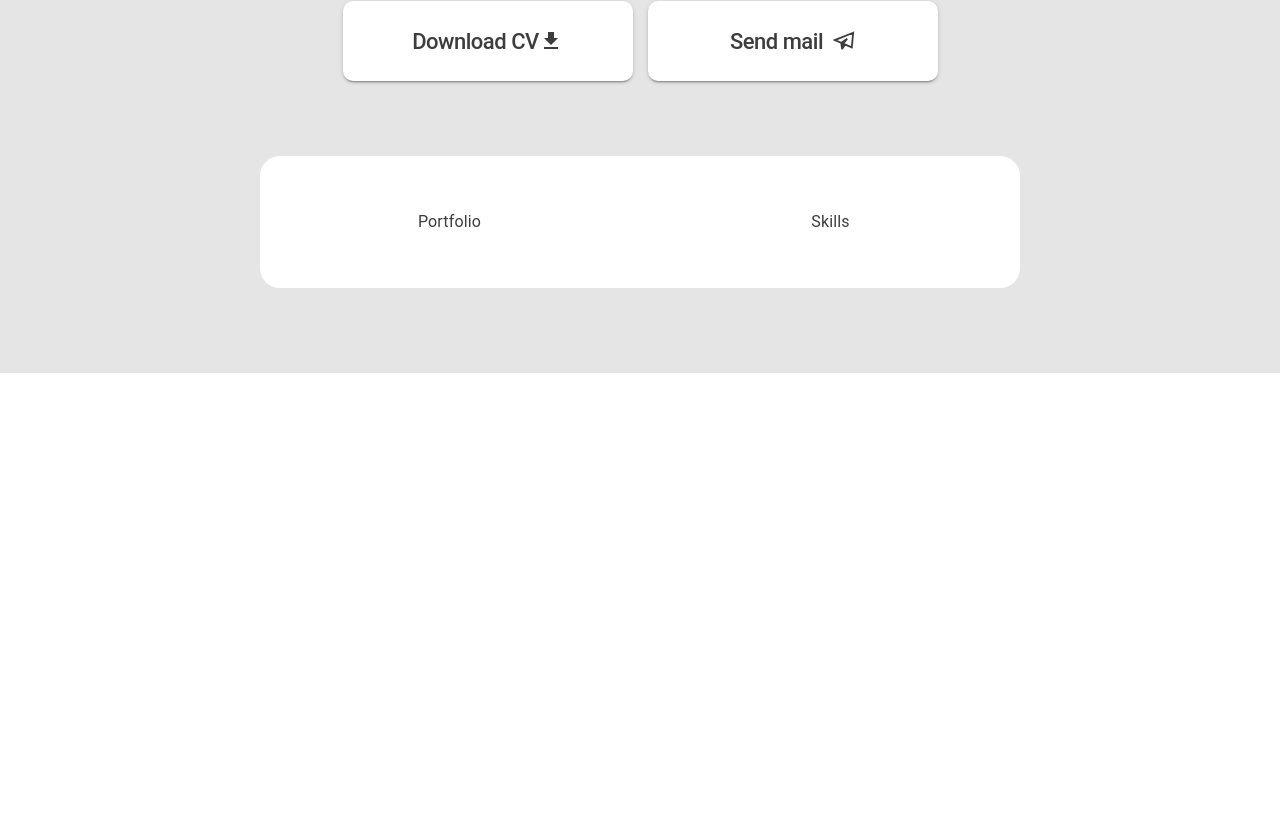
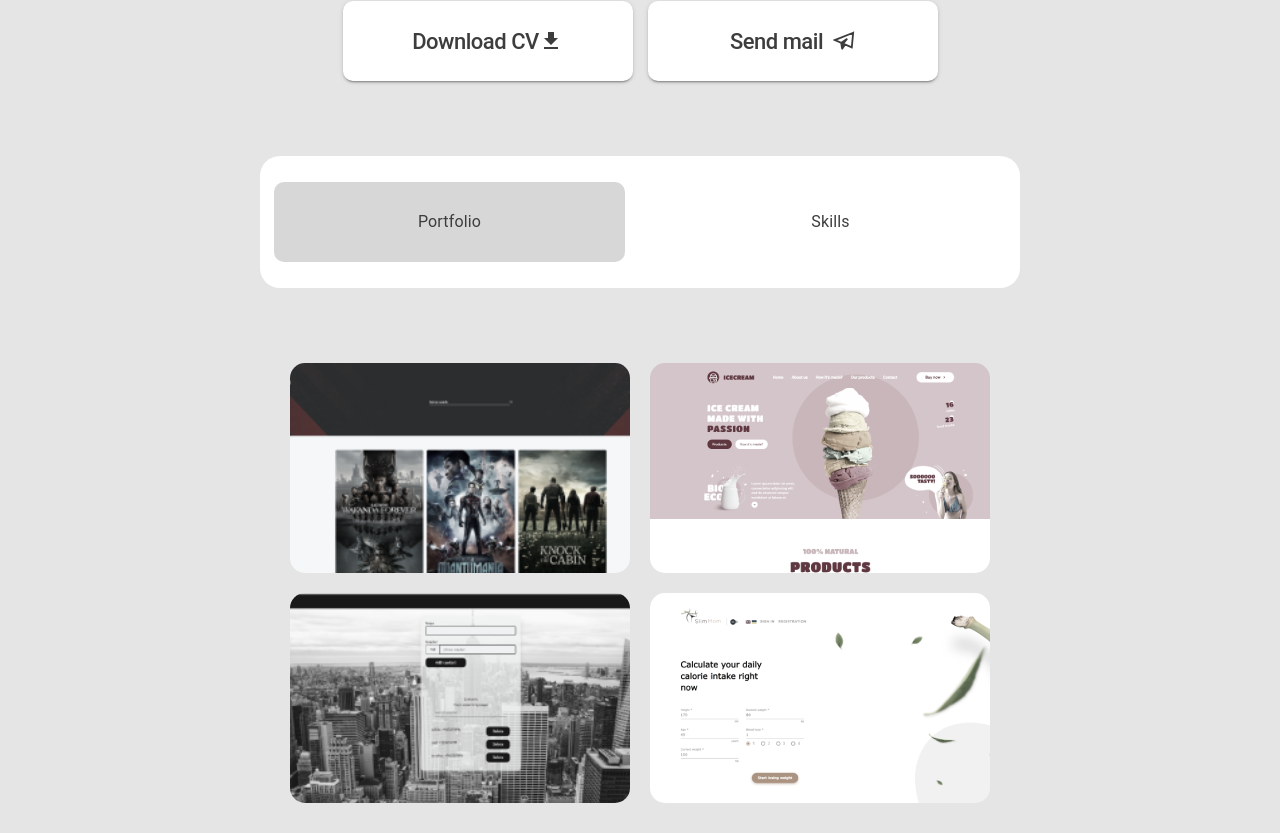
Before and after one commit to BashchakYevhen/portfolio, a React (Create React App) app: page / in a window 1280 px wide. Shown: the part 314-1147 px from the top of the page. Before the commit the page ends 800 px from the top, so only its background shows below. Built offline with nearby package versions, Linux system fonts and the light colour scheme.

Commit message:
done portfolio & skills style

```diff
--- a/src/App.tsx
+++ b/src/App.tsx
@@ -7,7 +7,7 @@ function App() {
     return (
         <Routes>
             <Route path="/" element={<Layout />}>
-                <Route path="/portfolio" element={<Portfolio />} />
+                <Route index element={<Portfolio />} />
                 <Route path="/Skills" element={<Skills />} />
             </Route>
             <Route path="*" element={<Layout />} />
--- a/src/components/contact/Contact.tsx
+++ b/src/components/contact/Contact.tsx
@@ -7,7 +7,7 @@ import { GrSend } from "react-icons/gr"
 export const Contact = () => {
     return (
         <ContactBox>
-            <StyledCvButton>Download CV <FileDownloadIcon /></StyledCvButton>
+            <StyledCvButton download="CV.pdf" href='../../image/YEVHEN_BASHCHAK.pdf' >Download CV <FileDownloadIcon /></StyledCvButton>
             <StyledSendMail href="mailto:evgeny221@gmail.com">
                 Send mail<IconStyled> <GrSend color="blue" /></IconStyled>
             </StyledSendMail>
--- a/src/components/myData/myData.tsx
+++ b/src/components/myData/myData.tsx
@@ -43,10 +43,10 @@ export const MyData = () => {
                         gap: "10px",
                     }}
                 >
-                    <Link href='https://github.com/BashchakYevhen' referrerPolicy='no-referrer' target="blank" >
+                    <Link href='https://github.com/BashchakYevhen' rel="noopener noreferrer" target="blank" >
                         <GitHubIcon />
                     </Link>
-                    <Link href='https://www.linkedin.com/in/bashchak-yevhen/' referrerPolicy='no-referrer' target="blank" >
+                    <Link href='https://www.linkedin.com/in/bashchak-yevhen/' rel="noopener noreferrer" target="blank" >
                         <LinkedInIcon />
                     </Link>
                 </Box>
--- a/src/components/navigation/Navigation.tsx
+++ b/src/components/navigation/Navigation.tsx
@@ -5,7 +5,7 @@ import { StyledRoute } from "../styledLink/styledLink"
 export const Navigation = () => {
     return (
         <NavLinksBox>
-            <StyledRoute to={"/Portfolio"}>Portfolio</StyledRoute>
+            <StyledRoute to={"/"}>Portfolio</StyledRoute>
             <StyledRoute to={"/skills"}>Skills</StyledRoute>
         </NavLinksBox>
     )
--- a/src/components/portfolio/portfolio.tsx
+++ b/src/components/portfolio/portfolio.tsx
@@ -1,5 +1,7 @@
 import React from "react";
 // import { Box } from "@mui/material";
+import GitHubIcon from "@mui/icons-material/GitHub";
+import OpenInNewIcon from "@mui/icons-material/OpenInNew";
 import filmoteka from "../../image/projects/small/filmoteka.png";
 import IceCream from "../../image/projects/small/IceCream.png";
 import PhoneBook from "../../image/projects/small/PhoneBook.png";
@@ -13,27 +15,92 @@ export function Portfolio() {
             <ListStyled>
                 <ListItemStyled>
                     <img src={filmoteka} alt="img" />
-                    <SignatureBox>
+                    <SignatureBox className="signatureBox">
                         <span>Filmoteka</span>
                     </SignatureBox>
+                    <LinksBox className="linksBox">
+                        <a
+                            href="https://github.com/BashchakYevhen/filmoteka"
+                            target={"_blank"}
+                            rel="noopener noreferrer"
+                        >
+                            <GitHubIcon />
+                        </a>
+                        <a
+                            href="https://bashchakyevhen.github.io/filmoteka/"
+                            target={"_blank"}
+                            rel="noopener noreferrer"
+                        >
+                            <OpenInNewIcon />
+                        </a>
+                    </LinksBox>
                 </ListItemStyled>
                 <ListItemStyled>
                     <img src={IceCream} alt="img" />
-                    <SignatureBox>
+                    <SignatureBox className="signatureBox">
                         <span>Ice Cream</span>
                     </SignatureBox>
+                    <LinksBox className="linksBox">
+                        <a
+                            href="https://github.com/BashchakYevhen/iceCream"
+                            target={"_blank"}
+                            rel="noopener noreferrer"
+                        >
+                            <GitHubIcon />
+                        </a>
+
+                        <a
+                            href="https://bashchakyevhen.github.io/iceCream/"
+                            target={"_blank"}
+                            rel="noopener noreferrer"
+                        >
+                            <OpenInNewIcon />
+                        </a>
+                    </LinksBox>
                 </ListItemStyled>
                 <ListItemStyled>
                     <img src={PhoneBook} alt="img" />
-                    <SignatureBox>
+                    <SignatureBox className="signatureBox">
                         <span>PhoneBook</span>
                     </SignatureBox>
+                    <LinksBox className="linksBox">
+                        <a
+                            href="https://github.com/BashchakYevhen/goit-react-hw-08-phonebook"
+                            target={"_blank"}
+                            rel="noopener noreferrer"
+                        >
+                            <GitHubIcon />
+                        </a>
+                        <a
+                            href="https://bashchakyevhen.github.io/goit-react-hw-08-phonebook/"
+                            target={"_blank"}
+                            rel="noopener noreferrer"
+                        >
+                            <OpenInNewIcon />
+                        </a>
+                    </LinksBox>
                 </ListItemStyled>
                 <ListItemStyled>
                     <img src={Slimm} alt="img" />
-                    <SignatureBox>
+                    <SignatureBox className="signatureBox">
                         <span>Slim-Mom</span>
                     </SignatureBox>
+                    <LinksBox className="linksBox">
+                        <a
+                            href="https://github.com/denyskuz/slimmom"
+                            target={"_blank"}
+                            rel="noopener noreferrer"
+                        >
+                            <GitHubIcon />
+                        </a>
+                        <a
+                            href="https://slimmom-gold-team.netlify.app/"
+                            target={"_blank"}
+                            rel="noopener noreferrer"
+                        >
+                            <OpenInNewIcon />
+                        </a>
+                    </LinksBox>
                 </ListItemStyled>
             </ListStyled>
         </div>
@@ -46,13 +113,14 @@ const ListStyled = styled.ul`
     justify-content: center;
     gap: 20px;
     flex-direction: column;
-@media screen and (min-width: 768px) {
+    margin-bottom: 20px;
+    @media screen and (min-width: 768px) {
         margin: 0 auto;
+        margin-bottom: 20px;
         width: 756px;
         flex-direction: row;
         flex-wrap: wrap;
     }
-
 `;
 const ListItemStyled = styled.li`
     position: relative;
@@ -63,7 +131,6 @@ const ListItemStyled = styled.li`
     height: 210px;
 
     @media screen and (min-width: 768px) {
-
         margin-bottom: 0px;
     }
 
@@ -72,11 +139,13 @@ const ListItemStyled = styled.li`
         filter: grayscale(80%);
     }
     &:hover {
-        cursor: pointer;
         & img {
             filter: grayscale(0%);
         }
-        & div {
+        & .signatureBox {
+            transform: translate(-50%, 50px);
+        }
+        & .linksBox {
             transform: translate(-50%, -50px);
         }
     }
@@ -84,9 +153,9 @@ const ListItemStyled = styled.li`
 const SignatureBox = styled.div`
     transition: 300ms linear;
     position: absolute;
-    bottom: -50px;
+    top: -50px;
     left: 50%;
-    background-color:${props => props.theme.palette.color.hoverCard};
+    background-color: ${(props) => props.theme.palette.color.hoverCard};
     transform: translate(-50%, 0px);
     width: 100%;
     height: 50px;
@@ -94,6 +163,32 @@ const SignatureBox = styled.div`
     align-items: center;
     justify-content: center;
     & span {
-        color: ${props => props.theme.palette.color.textColor};
+        color: ${(props) => props.theme.palette.color.textColor};
     }
 `;
+
+const LinksBox = styled.div`
+    transition: 300ms linear;
+    position: absolute;
+    bottom: -50px;
+    left: 50%;
+    background-color: ${(props) => props.theme.palette.color.hoverCard};
+    transform: translate(-50%, 0px);
+    width: 100%;
+    height: 50px;
+    display: flex;
+    align-items: center;
+    justify-content: space-around;
+    & a {
+        display: flex;
+        align-items: center;
+        justify-content: space-around;
+        width: 170px;
+        height: 100%;
+        color: ${(props) => props.theme.palette.color.textColor};
+    }
+    & a:hover {
+        cursor: pointer;
+        background-color: ${(props) => props.theme.palette.color.active};
+    }
+`;
--- a/src/components/skills/skills.tsx
+++ b/src/components/skills/skills.tsx
@@ -15,15 +15,15 @@ export function Skills() {
 
     return (
         <ListStyled>
-            <li><ImgBox><img src={HTML} alt="HTML" /></ImgBox></li>
-            <li><ImgBox><img src={CSS} alt="Css" /></ImgBox></li>
-            <li><ImgBox><img src={JavaScript} alt="JavaScript" /></ImgBox></li>
-            <li><ImgBox><img src={React} alt="React" /></ImgBox></li>
-            <li><ImgBox><img src={TypeScript} alt="TypeScript" /></ImgBox></li>
-            <li><ImgBox><img src={Node} alt="Node" /></ImgBox></li>
-            <li><ImgBox><img src={Mongo} alt="Mongo" /></ImgBox></li>
-            <li><ImgBox><img src={Figma} alt="Figma" /></ImgBox></li>
-            <li><ImgBox><img src={StyledComponent} alt="StyledComponent" /></ImgBox></li>
+            <ListItem><ImgBox><img src={HTML} alt="HTML" /></ImgBox></ListItem>
+            <ListItem><ImgBox><img src={CSS} alt="Css" /></ImgBox></ListItem>
+            <ListItem><ImgBox><img src={JavaScript} alt="JavaScript" /></ImgBox></ListItem>
+            <ListItem><ImgBox><img src={React} alt="React" /></ImgBox></ListItem>
+            <ListItem><ImgBox><img src={TypeScript} alt="TypeScript" /></ImgBox></ListItem>
+            <ListItem><ImgBox><img src={Node} alt="Node" /></ImgBox></ListItem>
+            <ListItem><ImgBox><img src={Mongo} alt="Mongo" /></ImgBox></ListItem>
+            <ListItem><ImgBox><img src={Figma} alt="Figma" /></ImgBox></ListItem>
+            <ListItem><ImgBox><img src={StyledComponent} alt="StyledComponent" /></ImgBox></ListItem>
         </ListStyled>
     );
 }
@@ -35,13 +35,27 @@ const ListStyled = styled.ul`
     justify-content: center;
     gap: 20px;
     flex-direction: column;
+    margin-bottom: 20px;
 @media screen and (min-width: 768px) {
         margin: 0 auto;
+        margin-bottom: 20px;
         width: 756px;
         flex-direction: row;
         flex-wrap: wrap;
     }
 `;
+const ListItem = styled.li`
+display: flex;
+align-items: center;
+justify-content: center;
+    overflow: hidden;
+    margin-bottom: 30px;
+    border-radius: 15px;
+    width: 220px;
+    height: 210px;
+    background-color: ${props => props.theme.palette.color.primary};
+
+`
 
 const ImgBox = styled.div`
 & img {
--- a/src/components/styledCvButton/styledCvButton.tsx
+++ b/src/components/styledCvButton/styledCvButton.tsx
@@ -1,7 +1,7 @@
 import styled from "@emotion/styled"
 
 
-export const StyledCvButton = styled.button`
+export const StyledCvButton = styled.a`
     display: flex;
     align-items: center;
     justify-Content: center;
--- a/src/components/styledLink/styledLink.tsx
+++ b/src/components/styledLink/styledLink.tsx
@@ -19,6 +19,7 @@ export const StyledRoute = styled(NavLink)`
     }
     &:hover {
         cursor: pointer;
+         border:1px solid ${props => props.theme.palette.color.active};
     }
     @media screen and (min-width: 768px) {
         width: 351px;
```
Also changed, not shown: 1 other file (tests, documents, lock files or other folders).
